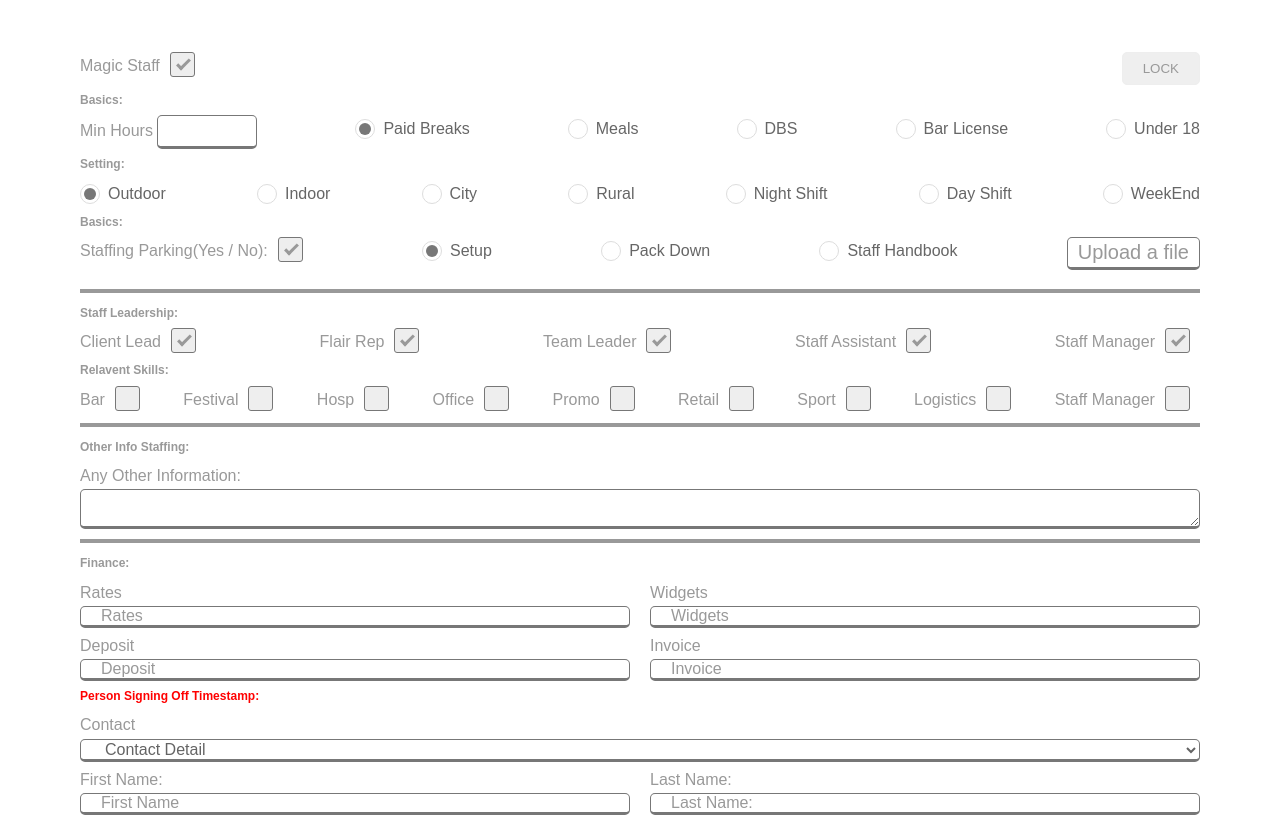
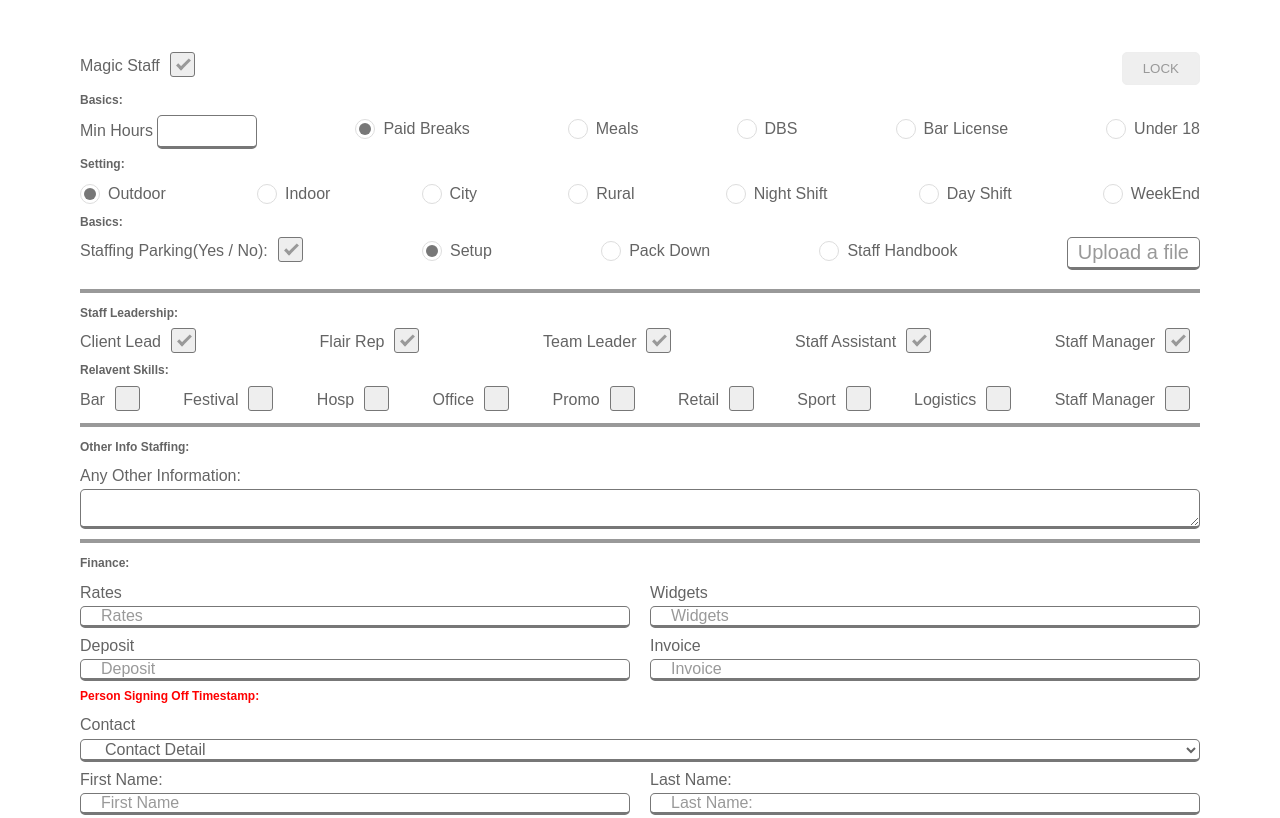
Before and after one commit to bilalhussain-dev/flairevents-form, a plain HTML site: page basics.htm in a window 1280 px wide. Shown: the top 818 px of the page. Drawn offline with Linux system fonts and the light colour scheme.

Commit message:
modified css file

```diff
--- a/main.css
+++ b/main.css
@@ -231,7 +231,7 @@ input::placeholder {
 }
 .lable-text {
   margin-right: 10px;
-  color: #999;
+  color: #646464 !important;
 }
 .container-check {
   display: block;
@@ -331,6 +331,18 @@ input::placeholder {
       -ms-flex-pack: justify;
           justify-content: space-between;
 
+}
+
+.input__radios label {
+  color: #646464 !important;
+}
+
+.block-input label {
+  color: #646464 !important;
+}
+
+.form__events  {
+  color: #646464 !important;
 }
 
 .input-boxes-row input[type="number"] {
```
